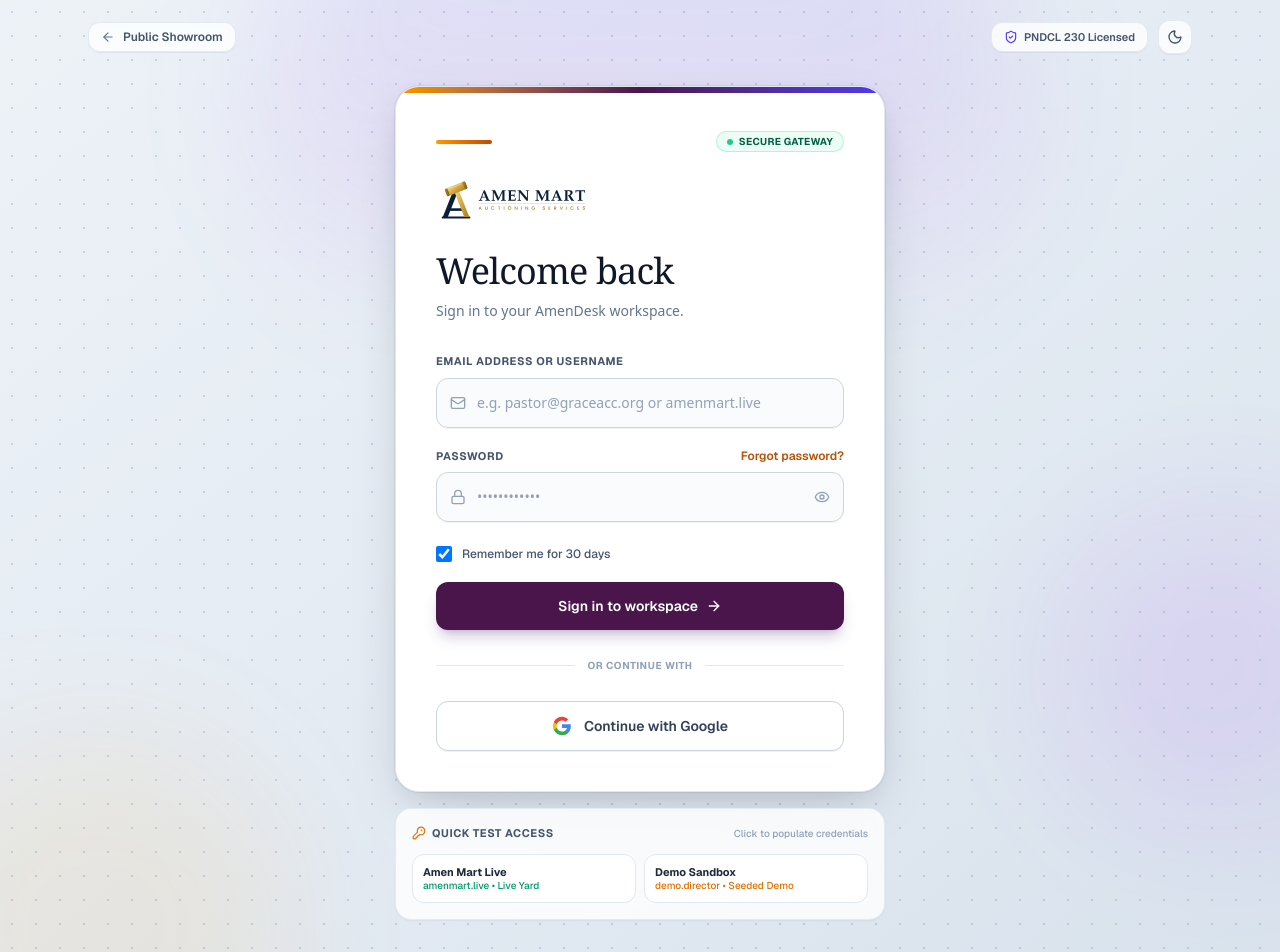
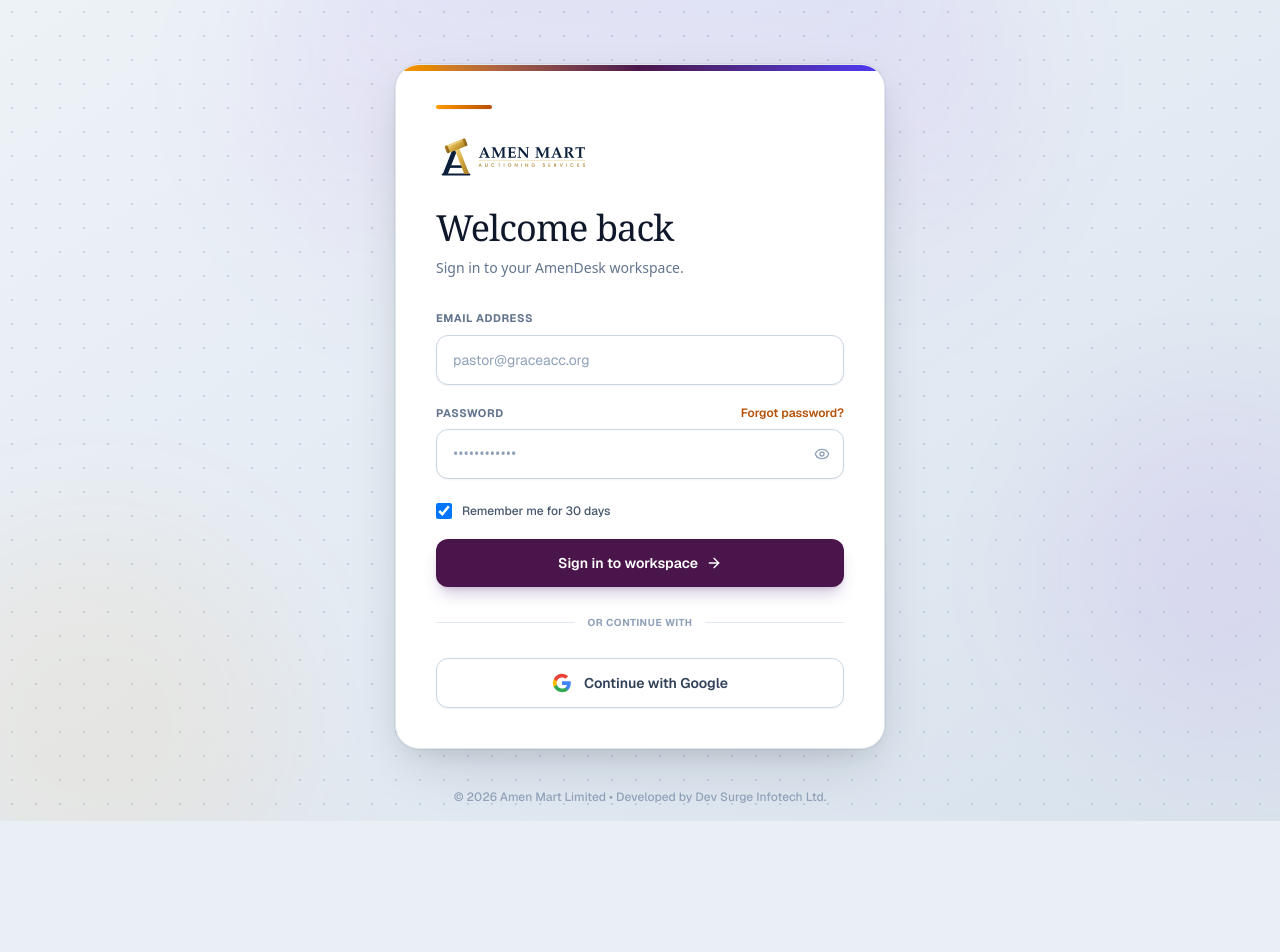
Before and after one commit to DevSurgeInfotech/amendesk, a Next.js app: page /login in a window 1280 px wide. Shown: the top 952 px of the page. After the commit the page ends 821 px from the top, so only its background shows below. Built offline with nearby package versions, Linux system fonts and the light colour scheme.

Commit message:
refactor(login): remove quick test access and footer trust badges per user directive

```diff
--- a/src/app/login/page.tsx
+++ b/src/app/login/page.tsx
@@ -2,13 +2,10 @@
 
 import { useState, useEffect } from 'react';
 import Image from 'next/image';
-import Link from 'next/link';
 import { useRouter } from 'next/navigation';
 import { authService } from '@/lib/auth/authService';
-import { useTheme } from '@/context/ThemeContext';
 import {
   ArrowRight,
-  ArrowLeft,
   AlertCircle,
   Eye,
   EyeOff,
@@ -17,9 +14,6 @@
   Phone,
   Mail,
   Lock,
-  ShieldCheck,
-  Sun,
-  Moon,
 } from 'lucide-react';
 
 function GoogleIcon({ className = 'h-5 w-5' }: { className?: string }) {
@@ -47,7 +41,6 @@
 
 export default function LoginPage() {
   const router = useRouter();
-  const { theme, toggleTheme } = useTheme();
   const [identity, setIdentity] = useState('');
   const [password, setPassword] = useState('');
   const [rememberMe, setRememberMe] = useState(true);
@@ -117,7 +110,7 @@
     <div className="min-h-screen flex flex-col justify-between bg-gradient-to-br from-[#edf2f7] via-[#e4ebf3] to-[#d8e2ec] dark:from-slate-950 dark:via-slate-900 dark:to-slate-950 text-slate-800 dark:text-slate-100 antialiased selection:bg-[#4A154B] selection:text-white relative overflow-x-hidden">
       {/* Subtle Architectural Dot Matrix Canvas Texture */}
       <div
-        className="absolute inset-0 pointer-events-none opacity-[0.4] dark:opacity-[0.16]"
+        className="absolute inset-0 pointer-events-none opacity-[0.38] dark:opacity-[0.16]"
         style={{
           backgroundImage: 'radial-gradient(#94a3b8 1.25px, transparent 1.25px)',
           backgroundSize: '24px 24px',
@@ -127,60 +120,30 @@
 
       {/* Ambient Atmospheric Lighting Highlights */}
       <div
-        className="pointer-events-none absolute -top-32 left-1/2 -translate-x-1/2 w-[760px] h-[480px] bg-gradient-to-b from-indigo-500/12 via-purple-600/8 to-transparent blur-3xl rounded-full"
+        className="pointer-events-none absolute -top-32 left-1/2 -translate-x-1/2 w-[760px] h-[480px] bg-gradient-to-b from-indigo-500/10 via-purple-600/5 to-transparent blur-3xl rounded-full"
         aria-hidden="true"
       />
       <div
-        className="pointer-events-none absolute -bottom-24 -left-24 w-96 h-96 bg-amber-500/8 blur-3xl rounded-full"
+        className="pointer-events-none absolute -bottom-24 -left-24 w-96 h-96 bg-amber-500/6 blur-3xl rounded-full"
         aria-hidden="true"
       />
       <div
-        className="pointer-events-none absolute top-1/2 -right-24 w-80 h-80 bg-purple-600/8 blur-3xl rounded-full"
+        className="pointer-events-none absolute top-1/2 -right-24 w-80 h-80 bg-purple-600/6 blur-3xl rounded-full"
         aria-hidden="true"
       />
 
-      {/* Top Utility Bar */}
-      <header className="w-full max-w-6xl mx-auto px-4 sm:px-6 pt-5 pb-2 flex items-center justify-between z-20">
-        <Link
-          href="/"
-          className="inline-flex items-center gap-2 text-xs font-semibold text-slate-600 dark:text-slate-400 hover:text-slate-900 dark:hover:text-white px-3 py-1.5 rounded-xl bg-white/80 dark:bg-slate-900/80 backdrop-blur-md border border-slate-200/90 dark:border-slate-800 shadow-2xs hover:shadow-xs transition-all"
-        >
-          <ArrowLeft className="h-3.5 w-3.5 text-slate-500" />
-          <span>Public Showroom</span>
-        </Link>
-
-        <div className="flex items-center gap-2.5">
-          <div className="hidden sm:inline-flex items-center gap-1.5 px-3 py-1.5 rounded-xl bg-white/80 dark:bg-slate-900/80 backdrop-blur-md border border-slate-200/90 dark:border-slate-800 text-[11px] font-semibold text-slate-600 dark:text-slate-300 shadow-2xs">
-            <ShieldCheck className="h-3.5 w-3.5 text-indigo-600 dark:text-indigo-400" />
-            <span>PNDCL 230 Licensed</span>
-          </div>
-
-          <button
-            type="button"
-            onClick={toggleTheme}
-            aria-label="Toggle dark mode"
-            className="p-2 rounded-xl bg-white/80 dark:bg-slate-900/80 backdrop-blur-md border border-slate-200/90 dark:border-slate-800 text-slate-600 dark:text-slate-300 hover:text-slate-900 dark:hover:text-white shadow-2xs transition-all cursor-pointer"
-          >
-            {theme === 'dark' ? <Sun className="h-4 w-4 text-amber-400" /> : <Moon className="h-4 w-4 text-slate-600" />}
-          </button>
-        </div>
-      </header>
+      {/* Spacer / Ambient Top */}
+      <div className="w-full pt-6 sm:pt-10 z-10" />
 
       {/* Main Login Area */}
-      <main className="flex flex-col items-center justify-center p-4 sm:p-6 z-10 my-auto w-full">
-        {/* Elevated Surface Card */}
-        <div className="w-full max-w-[490px] bg-white dark:bg-slate-900 border border-slate-200 dark:border-slate-800 rounded-3xl shadow-[0_20px_60px_-15px_rgba(15,23,42,0.18),0_10px_25px_-5px_rgba(15,23,42,0.08),0_0_0_1px_rgba(15,23,42,0.06)] dark:shadow-[0_25px_65px_-15px_rgba(0,0,0,0.8),0_0_0_1px_rgba(255,255,255,0.08)] p-7 sm:p-10 relative overflow-hidden transition-all">
+      <main className="flex items-center justify-center p-4 sm:p-6 z-10 my-auto w-full">
+        {/* Elevated Surface Card that strongly stands out */}
+        <div className="w-full max-w-[490px] bg-white dark:bg-slate-900 border border-slate-200 dark:border-slate-800 rounded-3xl shadow-[0_22px_60px_-15px_rgba(15,23,42,0.18),0_10px_25px_-5px_rgba(15,23,42,0.08),0_0_0_1px_rgba(15,23,42,0.06)] dark:shadow-[0_25px_65px_-15px_rgba(0,0,0,0.8),0_0_0_1px_rgba(255,255,255,0.08)] p-7 sm:p-10 relative overflow-hidden transition-all">
           {/* Top Brand Gradient Ribbon */}
           <div className="h-1.5 w-full bg-gradient-to-r from-amber-500 via-[#4A154B] to-indigo-600 absolute top-0 left-0" />
 
-          {/* Top Row: Amber accent bar & ERP Secure Status Badge */}
-          <div className="flex items-center justify-between mb-6 pt-1">
-            <div className="w-14 h-1 rounded-full bg-gradient-to-r from-amber-500 to-amber-700 shadow-xs" />
-            <div className="inline-flex items-center gap-1.5 px-2.5 py-0.5 rounded-full bg-emerald-50 dark:bg-emerald-950/60 border border-emerald-200/80 dark:border-emerald-800/80 text-[10px] font-bold text-emerald-800 dark:text-emerald-300 tracking-wide">
-              <span className="h-1.5 w-1.5 rounded-full bg-emerald-500 animate-pulse" />
-              <span>SECURE GATEWAY</span>
-            </div>
-          </div>
+          {/* Top Amber Accent Line */}
+          <div className="w-14 h-1 rounded-full bg-gradient-to-r from-amber-500 to-amber-700 mb-6 shadow-xs" />
 
           {/* Amen Mart Official Logo */}
           <div className="flex items-center justify-start mb-6">
@@ -217,14 +180,10 @@
             <div>
               <label
                 htmlFor="login-identity"
-                className="block text-[11px] font-bold text-slate-600 dark:text-slate-300 uppercase tracking-wider mb-2"
+                className="block text-[11px] font-bold text-slate-500 dark:text-slate-400 uppercase tracking-wider mb-2"
               >
-                EMAIL ADDRESS OR USERNAME
+                EMAIL ADDRESS
               </label>
-              <div className="relative">
-                <div className="absolute inset-y-0 left-0 pl-3.5 flex items-center pointer-events-none text-slate-400 dark:text-slate-500">
-                  <Mail className="h-4 w-4" />
-                </div>
               <input
                 id="login-identity"
                 type="text"
@@ -232,17 +191,16 @@
                 autoComplete="username"
                 value={identity}
                 onChange={(e) => setIdentity(e.target.value)}
-                  placeholder="e.g. pastor@graceacc.org or amenmart.live"
-                  className="w-full pl-10 pr-4 py-3.5 rounded-xl bg-slate-50/70 dark:bg-slate-800/60 hover:bg-white dark:hover:bg-slate-800 focus:bg-white dark:focus:bg-slate-800 border border-slate-300 dark:border-slate-700 text-slate-900 dark:text-slate-100 text-sm placeholder:text-slate-400 dark:placeholder:text-slate-500 focus:outline-hidden focus:border-[#4A154B] dark:focus:border-purple-400 focus:ring-4 focus:ring-purple-500/10 transition-all shadow-2xs font-sans"
+                placeholder="pastor@graceacc.org"
+                className="w-full px-4 py-3.5 rounded-xl bg-white dark:bg-slate-800 border border-slate-300 dark:border-slate-700 text-slate-900 dark:text-slate-100 text-sm placeholder:text-slate-400 dark:placeholder:text-slate-500 focus:outline-hidden focus:border-[#4A154B] dark:focus:border-purple-400 focus:ring-4 focus:ring-purple-500/10 transition-all shadow-xs"
               />
-              </div>
             </div>
 
             <div>
               <div className="flex items-center justify-between mb-2">
                 <label
                   htmlFor="login-password"
-                  className="block text-[11px] font-bold text-slate-600 dark:text-slate-300 uppercase tracking-wider"
+                  className="block text-[11px] font-bold text-slate-500 dark:text-slate-400 uppercase tracking-wider"
                 >
                   PASSWORD
                 </label>
@@ -256,9 +214,6 @@
               </div>
 
               <div className="relative">
-                <div className="absolute inset-y-0 left-0 pl-3.5 flex items-center pointer-events-none text-slate-400 dark:text-slate-500">
-                  <Lock className="h-4 w-4" />
-                </div>
                 <input
                   id="login-password"
                   type={showPassword ? 'text' : 'password'}
@@ -267,7 +222,7 @@
                   value={password}
                   onChange={(e) => setPassword(e.target.value)}
                   placeholder="••••••••••••"
-                  className="w-full pl-10 pr-11 py-3.5 rounded-xl bg-slate-50/70 dark:bg-slate-800/60 hover:bg-white dark:hover:bg-slate-800 focus:bg-white dark:focus:bg-slate-800 border border-slate-300 dark:border-slate-700 text-slate-900 dark:text-slate-100 text-sm placeholder:text-slate-400 dark:placeholder:text-slate-500 focus:outline-hidden focus:border-[#4A154B] dark:focus:border-purple-400 focus:ring-4 focus:ring-purple-500/10 transition-all shadow-2xs font-sans"
+                  className="w-full pl-4 pr-11 py-3.5 rounded-xl bg-white dark:bg-slate-800 border border-slate-300 dark:border-slate-700 text-slate-900 dark:text-slate-100 text-sm placeholder:text-slate-400 dark:placeholder:text-slate-500 focus:outline-hidden focus:border-[#4A154B] dark:focus:border-purple-400 focus:ring-4 focus:ring-purple-500/10 transition-all shadow-xs font-sans"
                 />
                 <button
                   type="button"
@@ -328,65 +283,17 @@
               setIsGoogleModalOpen(true);
             }}
             disabled={isLoading}
-            className="w-full py-3.5 px-4 rounded-xl border border-slate-300 dark:border-slate-700 bg-white dark:bg-slate-800 hover:bg-slate-50 dark:hover:bg-slate-750 text-slate-700 dark:text-slate-200 font-semibold text-sm flex items-center justify-center gap-3 transition-all shadow-2xs cursor-pointer disabled:opacity-50"
+            className="w-full py-3.5 px-4 rounded-xl border border-slate-300 dark:border-slate-700 bg-white dark:bg-slate-800 hover:bg-slate-50 dark:hover:bg-slate-750 text-slate-700 dark:text-slate-200 font-semibold text-sm flex items-center justify-center gap-3 transition-all shadow-xs cursor-pointer disabled:opacity-50"
           >
             <GoogleIcon className="h-5 w-5 shrink-0" />
             <span>Continue with Google</span>
           </button>
         </div>
-
-        {/* Quick Demo & Evaluation Credential Autofill Helper */}
-        <div className="w-full max-w-[490px] mt-4 p-4 rounded-2xl bg-white/80 dark:bg-slate-900/80 backdrop-blur-md border border-slate-200/90 dark:border-slate-800 shadow-xs space-y-2">
-          <div className="flex items-center justify-between">
-            <span className="text-[11px] font-bold text-slate-600 dark:text-slate-300 uppercase tracking-wider flex items-center gap-1.5">
-              <KeyRound className="h-3.5 w-3.5 text-amber-600 dark:text-amber-400" />
-              <span>Quick Test Access</span>
-            </span>
-            <span className="text-[10px] text-slate-400 dark:text-slate-500 font-medium">Click to populate credentials</span>
-          </div>
-          <div className="grid grid-cols-2 gap-2 pt-1 text-xs">
-            <button
-              type="button"
-              onClick={() => {
-                setIdentity('amenmart.live');
-                setPassword('amen@2026');
-                setErrorMsg(null);
-              }}
-              className="text-left p-2.5 rounded-xl border border-slate-200 dark:border-slate-700/80 bg-white dark:bg-slate-800/80 hover:border-indigo-500 dark:hover:border-indigo-400 hover:bg-indigo-50/40 dark:hover:bg-slate-700 transition-all cursor-pointer"
-            >
-              <strong className="block font-bold text-slate-800 dark:text-slate-200 text-[11px]">Amen Mart Live</strong>
-              <span className="block text-[10px] text-emerald-600 dark:text-emerald-400 font-medium">amenmart.live &bull; Live Yard</span>
-            </button>
-
-            <button
-              type="button"
-              onClick={() => {
-                setIdentity('demo.director');
-                setPassword('demo123');
-                setErrorMsg(null);
-              }}
-              className="text-left p-2.5 rounded-xl border border-slate-200 dark:border-slate-700/80 bg-white dark:bg-slate-800/80 hover:border-indigo-500 dark:hover:border-indigo-400 hover:bg-indigo-50/40 dark:hover:bg-slate-700 transition-all cursor-pointer"
-            >
-              <strong className="block font-bold text-slate-800 dark:text-slate-200 text-[11px]">Demo Sandbox</strong>
-              <span className="block text-[10px] text-amber-600 dark:text-amber-400 font-medium">demo.director &bull; Seeded Demo</span>
-            </button>
-          </div>
-        </div>
       </main>
 
-      {/* Statutory Trust Footer */}
-      <footer className="w-full py-5 px-6 text-center text-xs text-slate-500 dark:text-slate-400 z-10 space-y-2">
-        <div className="flex items-center justify-center gap-4 text-[11px] font-medium text-slate-600 dark:text-slate-400 flex-wrap">
-          <span className="flex items-center gap-1.5">
-            <ShieldCheck className="h-3.5 w-3.5 text-indigo-600 dark:text-indigo-400" />
-            <span>Ministry of the Interior Authorized</span>
-          </span>
-          <span>&bull;</span>
-          <span>Ghana Auctioneers Association (GAA)</span>
-          <span>&bull;</span>
-          <span>IndexedDB Offline Vault</span>
-        </div>
-        <p className="font-normal text-[11px] text-slate-400 dark:text-slate-500">
+      {/* Statutory Minimal Footer */}
+      <footer className="w-full py-4 px-6 text-center text-xs text-slate-400 dark:text-slate-500 z-10">
+        <p className="font-medium">
           &copy; 2026 Amen Mart Limited &bull; Developed by Dev Surge Infotech Ltd.
         </p>
       </footer>
```
Also changed, not shown: 1 other file (tests, documents, lock files or other folders). Lines whose indentation alone changed are shown as unchanged.
